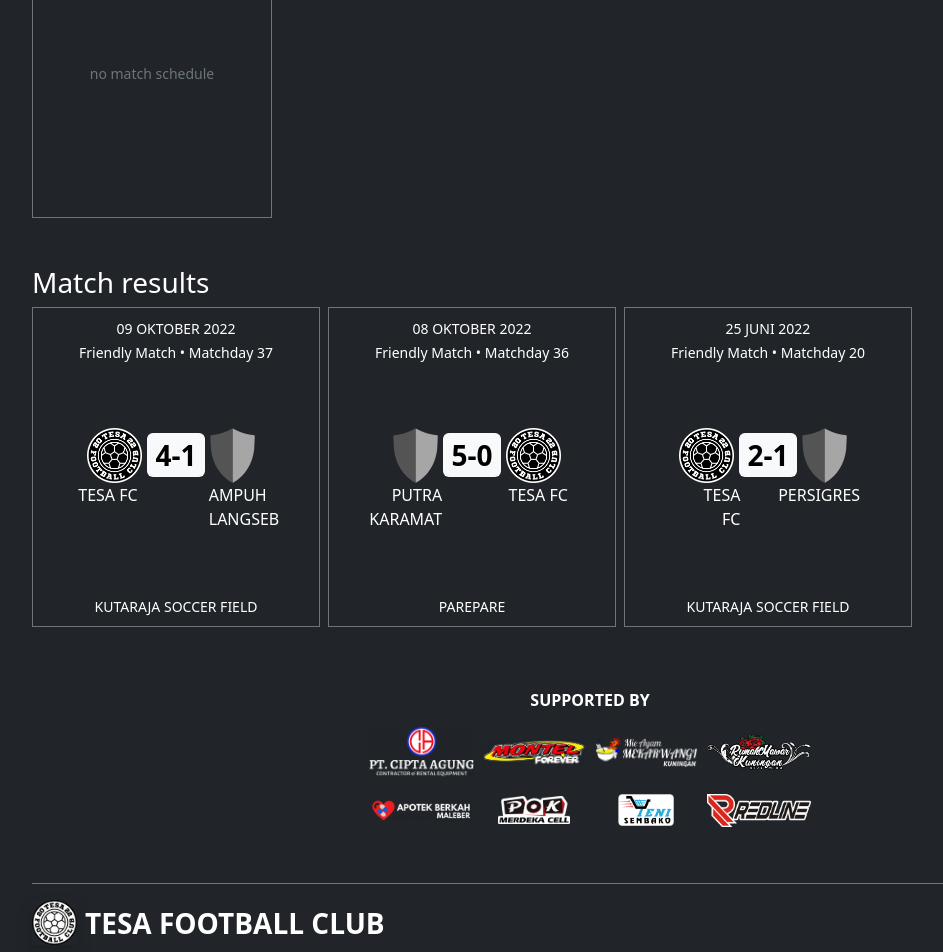
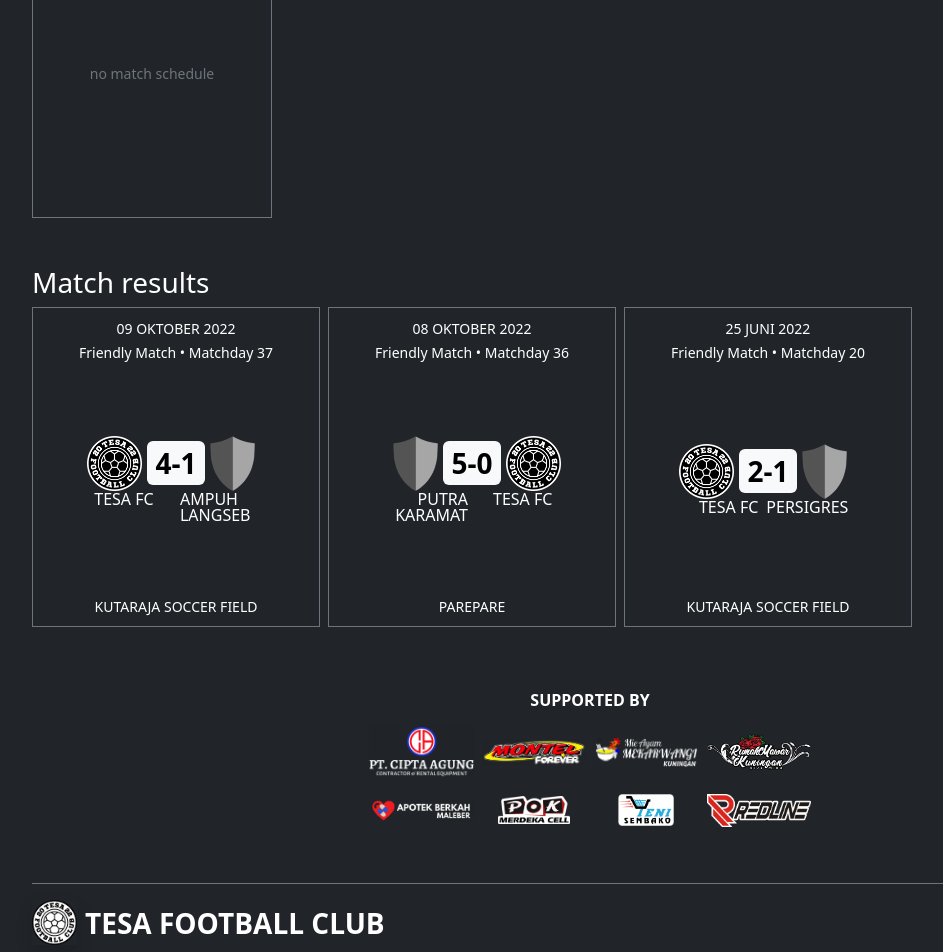
Before and after one commit to tesafc/tesafc.github.io, a Jekyll site: the page built from index.html, in a window 1280 px wide. Shown: the part 895-1847 px from the top of the page, without its empty margins (50-993 px from the left). Built offline with Jekyll 4.4.1, drawn with Linux system fonts in a browser that asks for light colours; nearby versions of some CDN libraries.

Commit message:
Update index.html

```diff
--- a/index.html
+++ b/index.html
@@ -82,10 +82,9 @@
               <img src="{% if match.away-team.logo %}{{ match.away-team.logo | relative_url }}{% else %}{{ '/assets/img/logo/logo-blank.png' | relative_url }}{% endif %}" alt="" class="" width="auto" height="55">
             </div>
           </div>
-          <div class="row g-1">
-            <div class="col-4 d-flex justify-content-center text-end text-uppercase">{{ match.home-team.name }}</div>
-            <div class="col-4 d-flex justify-content-center"></div>
-            <div class="col-4 d-flex justify-content-center text-start text-uppercase">{{ match.away-team.name }}</div>
+          <div class="row g-2">
+            <div class="col-6 d-flex justify-content-center text-end text-uppercase lh-1">{{ match.home-team.name }}</div>
+            <div class="col-6 d-flex justify-content-center text-start text-uppercase lh-1">{{ match.away-team.name }}</div>
           </div>
         </div>
         <div class="card-footer text-bg-dark text-center text-uppercase border-0">
```
